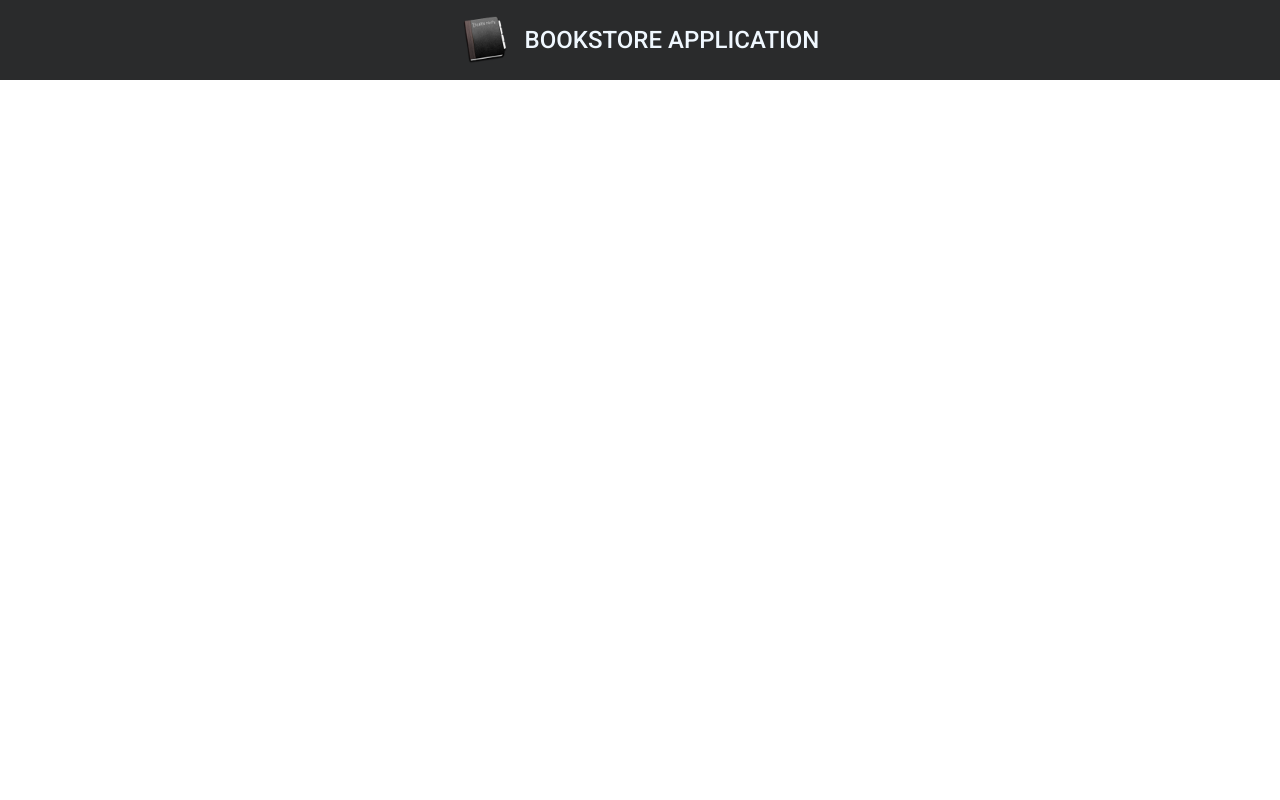
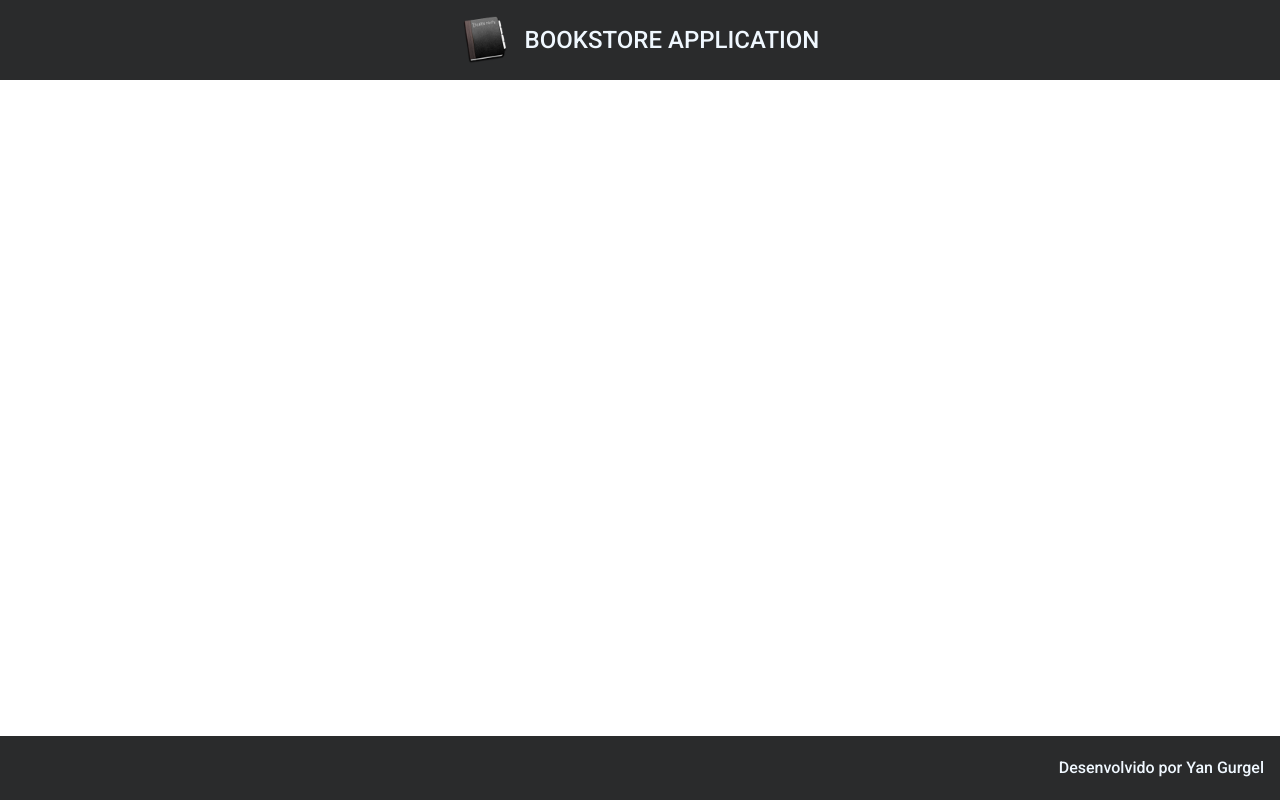
Before and after one commit to Yan-Gurgel/bookstore-front, an Angular app: page / in a window 1280 px wide. Built offline with nearby package versions, Linux system fonts and the light colour scheme.

Commit message:
Add Footer

```diff
--- a/src/app/app.component.html
+++ b/src/app/app.component.html
@@ -1 +1,2 @@
 <app-header></app-header>
+<app-footer></app-footer>
--- a/src/app/app.module.ts
+++ b/src/app/app.module.ts
@@ -6,11 +6,13 @@
 import { HeaderComponent } from './components/template/header/header.component';
 
 import {MatToolbarModule} from '@angular/material/toolbar';
+import { FooterComponent } from './components/template/footer/footer.component';
 
 @NgModule({
   declarations: [
     AppComponent,
-    HeaderComponent
+    HeaderComponent,
+    FooterComponent
   ],
   imports: [
     BrowserModule,
--- /dev/null
+++ b/src/app/components/template/footer/footer.component.css
@@ -0,0 +1,10 @@
+.footer {
+  position: fixed;
+  bottom: 0;
+  justify-content: flex-end;
+  font-size: 1rem;
+  background-color: rgb(42, 43, 44);
+}
+span {
+  color: aliceblue;
+}
--- /dev/null
+++ b/src/app/components/template/footer/footer.component.html
@@ -0,0 +1,3 @@
+<mat-toolbar class="footer">
+  <span > Desenvolvido por Yan Gurgel </span>
+</mat-toolbar>
--- /dev/null
+++ b/src/app/components/template/footer/footer.component.ts
@@ -0,0 +1,15 @@
+import { Component, OnInit } from '@angular/core';
+
+@Component({
+  selector: 'app-footer',
+  templateUrl: './footer.component.html',
+  styleUrls: ['./footer.component.css']
+})
+export class FooterComponent implements OnInit {
+
+  constructor() { }
+
+  ngOnInit(): void {
+  }
+
+}
```
